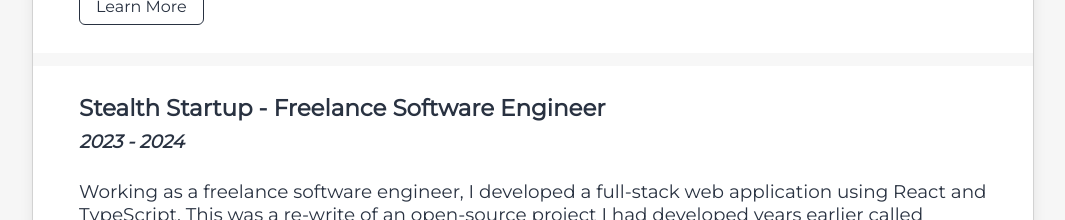
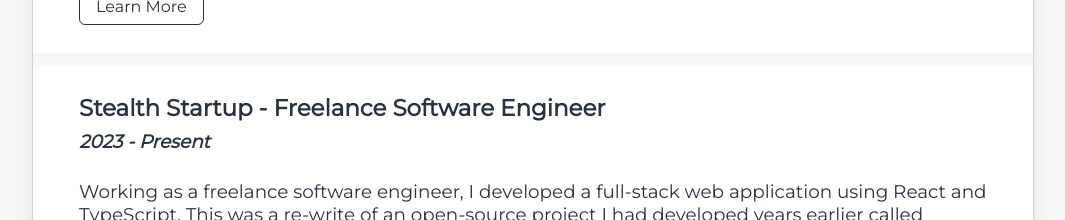
Before and after one commit to nlaha/nlaha-website, a Vue app: page / in a window 1280 px wide. Shown: the part 1760-1980 px from the top of the page, without its empty margins (107-1172 px from the left). Built offline with nearby package versions, Linux system fonts and the light colour scheme; a web font is replaced by a local one.

Commit message:
Update SiteData.js

```diff
--- a/src/SiteData.js
+++ b/src/SiteData.js
@@ -48,7 +48,7 @@ var siteData = {
     },
     {
       title: "Stealth Startup - Freelance Software Engineer",
-      date: "2023 - 2024",
+      date: "2023 - Present",
       description: "Working as a freelance software engineer, I developed a full-stack web application using React and TypeScript. This was a re-write of an open-source project I had developed years earlier called Equinox Dialogue that had the attention of the founders for its ease of use.",
     },
     {
```
